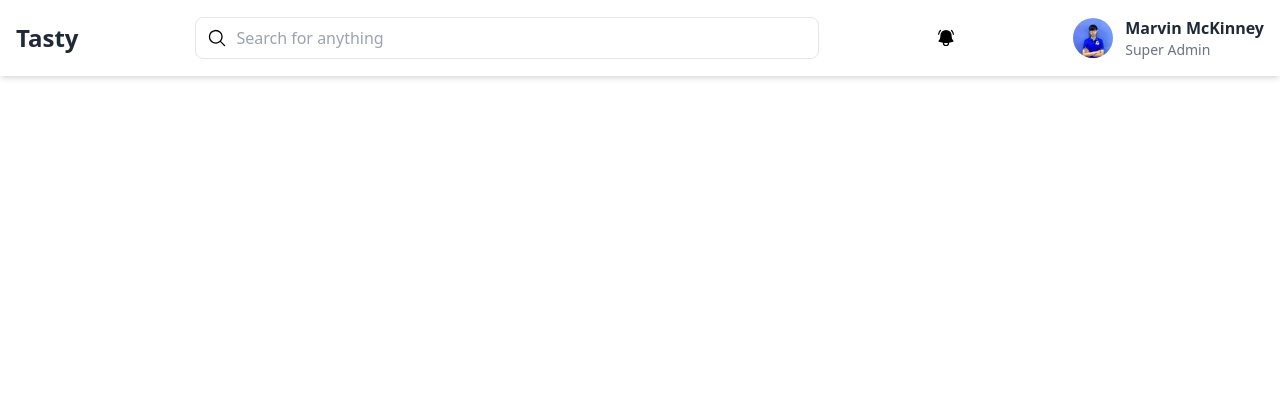
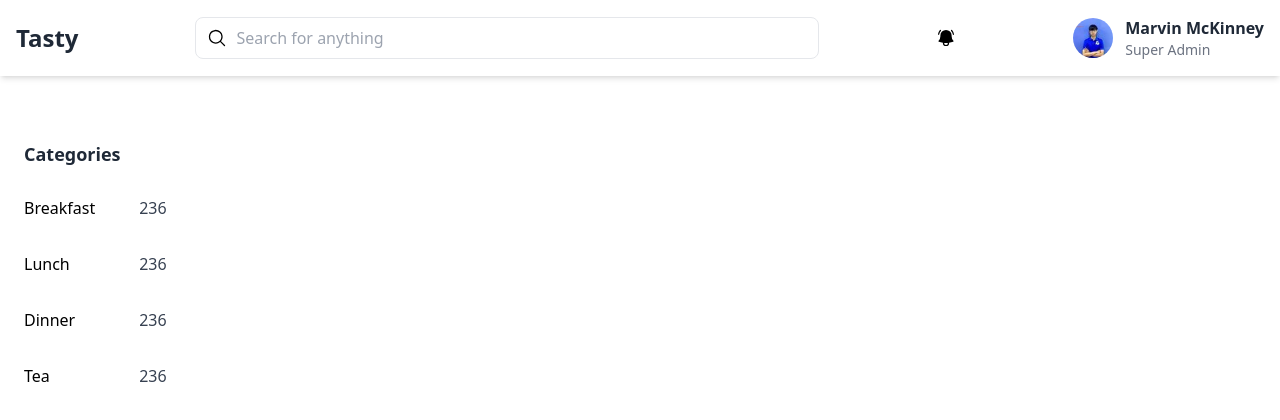
Before and after one commit to kiennguyen-agilityio/practice-react-revise, a React app: page / in a window 1280 px wide. Shown: the top 420 px of the page. Built offline with nearby package versions, Linux system fonts and the light colour scheme; the HTML template or start-up script is replaced by a standard one.

Commit message:
feat: build component categories list with mock data

```diff
--- a/src/App.tsx
+++ b/src/App.tsx
@@ -1,8 +1,14 @@
 import './App.css';
 import Navbar from '@app/components/Navbar';
+import HomePage from '@app/pages/Homepage';
 
 function App() {
-  return <Navbar />;
+  return (
+    <div className="App">
+      <Navbar />
+      <HomePage />
+    </div>
+  );
 }
 
 export default App;
--- /dev/null
+++ b/src/components/CategoryList/index.tsx
@@ -0,0 +1,36 @@
+import { useState } from 'react';
+
+// mocks
+import { categories } from '@app/mocks/categories';
+
+const CategoryList = () => {
+  const [activeCategory, setActiveCategory] = useState<string>('');
+
+  return (
+    <div className="p-4 mt-8">
+      <h2 className="text-lg font-bold text-gray-800 mb-4 ml-2">Categories</h2>
+      <ul>
+        {categories.map(({ id, name, count }) => (
+          <li
+            key={id}
+            className={`flex justify-between items-center p-2 rounded-lg mb-2 cursor-pointer gap-8
+            ${activeCategory === name ? 'bg-[#edebfe] text-[#4734f7]' : 'text-black-900'}`}
+            onClick={() => setActiveCategory(name)}
+          >
+            <span className={activeCategory === name ? 'font-bold' : ''}>
+              {name}
+            </span>
+
+            <span
+              className={`px-3 py-1 rounded-full ${activeCategory === name ? 'bg-[#4532f7] text-white' : 'text-gray-700'}`}
+            >
+              {count}
+            </span>
+          </li>
+        ))}
+      </ul>
+    </div>
+  );
+};
+
+export default CategoryList;
--- /dev/null
+++ b/src/mocks/categories.ts
@@ -0,0 +1,6 @@
+export const categories = [
+  { id: '1', name: 'Breakfast', count: 236 },
+  { id: '2', name: 'Lunch', count: 236 },
+  { id: '3', name: 'Dinner', count: 236 },
+  { id: '4', name: 'Tea', count: 236 },
+];
--- /dev/null
+++ b/src/pages/Homepage.tsx
@@ -0,0 +1,11 @@
+import CategoryList from '@app/components/CategoryList';
+
+const HomePage: React.FC = () => (
+  <body className="h-screen">
+    <div className="flex mt-4">
+      <CategoryList />
+    </div>
+  </body>
+);
+
+export default HomePage;
```
Also changed, not shown: 1 other file (tests, documents, lock files or other folders).
